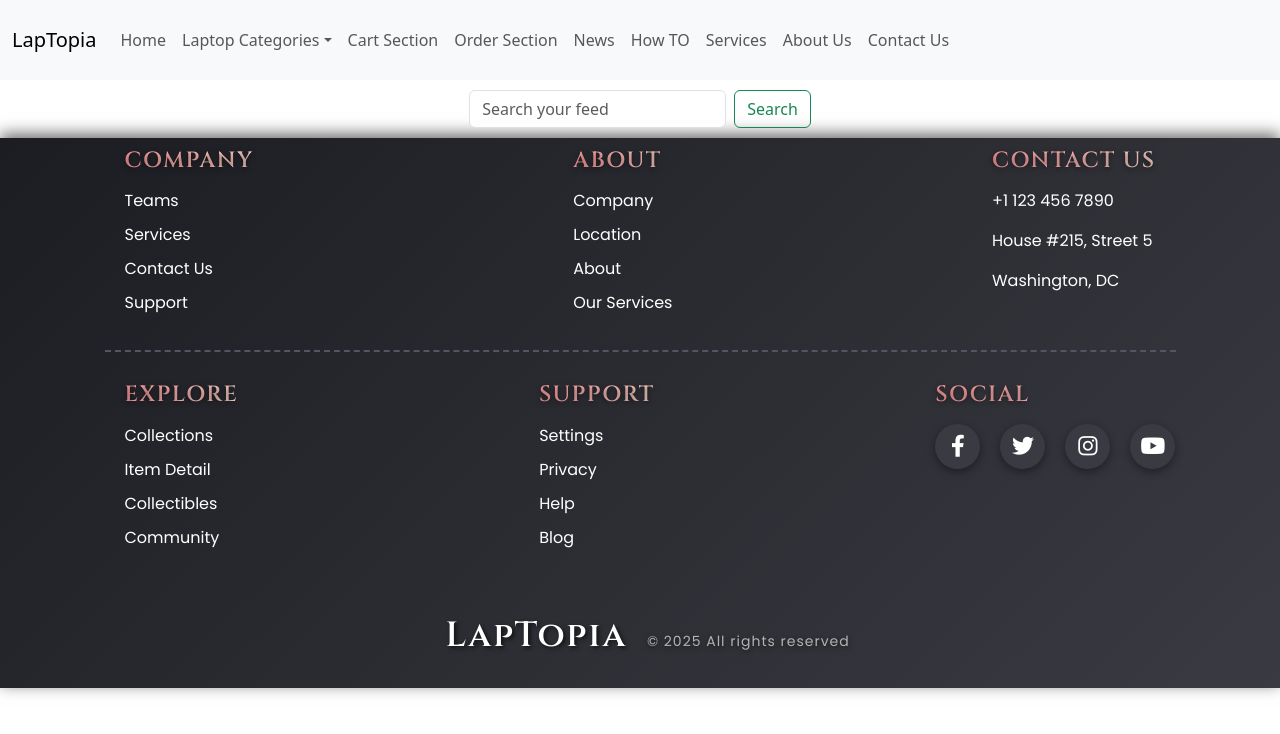
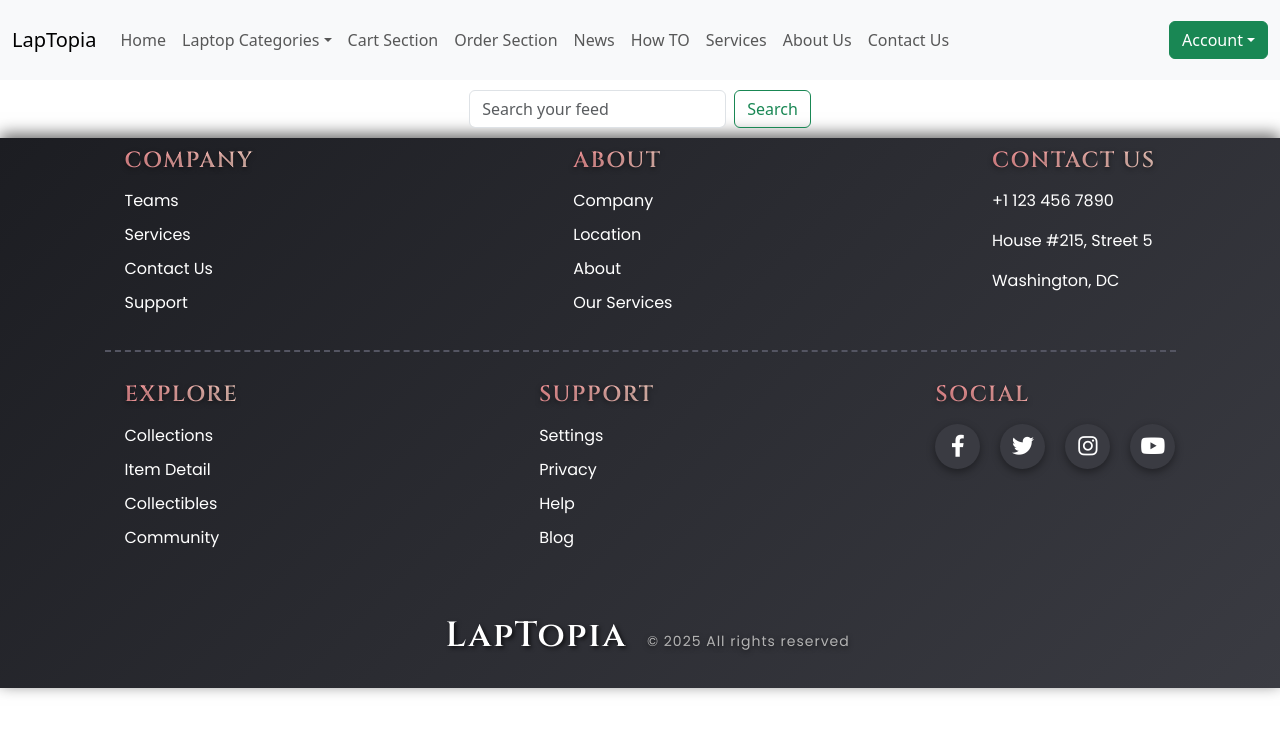
Before and after one commit to Aslamyouseph/MAIN-PROJECT-ECOMERS-MERNSTACK-, a React (Create React App) app in the folder client/: page / in a window 1280 px wide. Shown: the top 734 px of the page. Built offline with nearby package versions, Linux system fonts and the light colour scheme.

Commit message:
used account button added

```diff
--- a/client/src/User-Components/NavigationBar/navBar.js
+++ b/client/src/User-Components/NavigationBar/navBar.js
@@ -2,6 +2,7 @@ import Container from "react-bootstrap/Container";
 import Nav from "react-bootstrap/Nav";
 import Navbar from "react-bootstrap/Navbar";
 import NavDropdown from "react-bootstrap/NavDropdown";
+import Dropdown from "react-bootstrap/Dropdown";
 import "./navBar.css";
 
 function NavScrollExample() {
@@ -50,6 +51,19 @@ function NavScrollExample() {
               <Nav.Link href="#action1">About Us</Nav.Link>
               <Nav.Link href="#action1">Contact Us</Nav.Link>
             </Nav>
+            <Dropdown>
+              <Dropdown.Toggle
+                variant="success"
+                id="dropdown-basic"
+                className="custom-dropdown"
+              >
+                Account
+              </Dropdown.Toggle>
+              <Dropdown.Menu>
+                <Dropdown.Item href="#/action-1">Login</Dropdown.Item>
+                <Dropdown.Item href="#/action-2">Logout</Dropdown.Item>
+              </Dropdown.Menu>
+            </Dropdown>
           </Navbar.Collapse>
         </Container>
       </Navbar>
```
